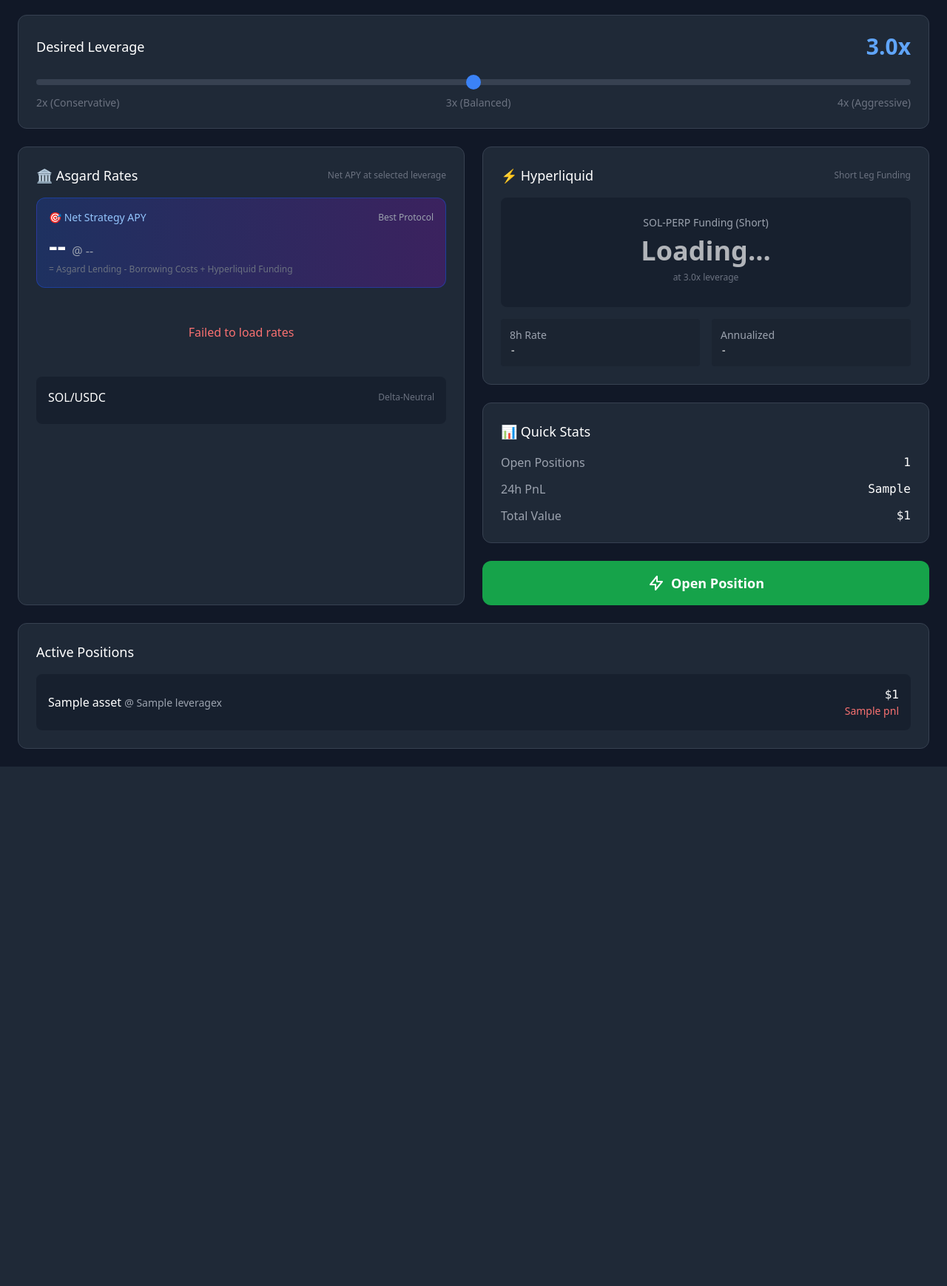
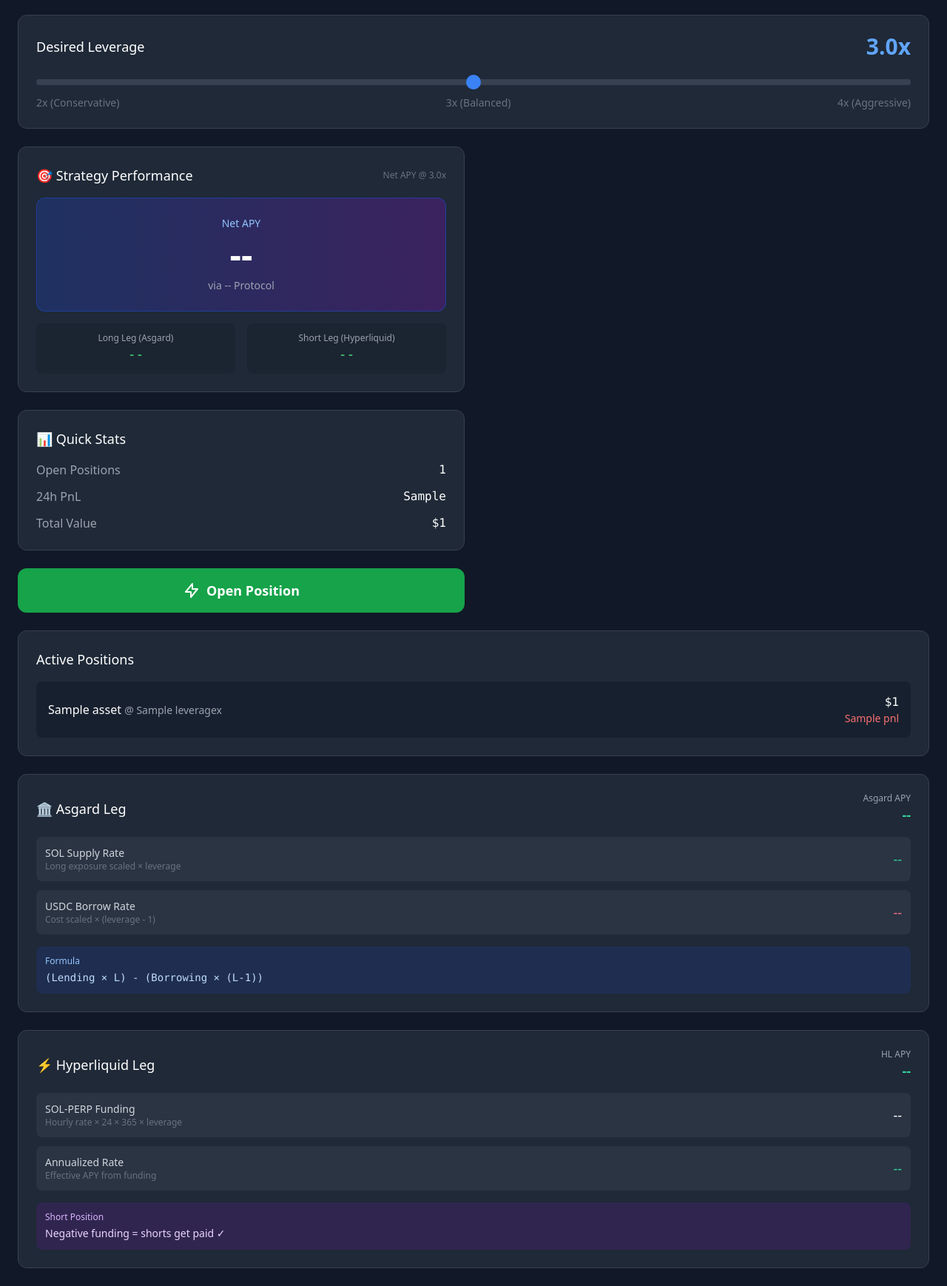
Before and after one commit to joasgard/Asgard-HL-Basisstrategy, a Python web app: template src/dashboard/templates/dashboard.html in a window 1280 px wide. Shown: the part 180-1918 px from the top of the page at 74% size. Before the commit the page ends 1216 px from the top, so only its background shows below. Run offline with Jinja, Linux system fonts and the light colour scheme; the template is opened without the code that fills it: most values are stand-ins (such as "Sample title", 1, 10 or a date in 2020); some libraries are stand-ins or nearby versions.

Commit message:
Dashboard layout: reorganize with Strategy Performance left, leg details stacked right
- Move Net APY display to left column as primary focus
- Add Asgard Leg details panel (top right) with lending/borrowing breakdown
- Add Hyperliquid Leg details panel (bottom right) with funding details
- Add detailed formula explanations for both legs
- Update API to return asgard_details with lending/borrowing/net APY breakdown
- Update JavaScript to populate new leg detail elements
- Update tests for new tuple return from _fetch_asgard_rates

```diff
--- a/src/dashboard/templates/dashboard.html
+++ b/src/dashboard/templates/dashboard.html
@@ -93,76 +93,31 @@
             </div>
 
             <div class="grid grid-cols-2 gap-6">
-                <!-- Asgard Rates Section -->
+                <!-- LEFT COLUMN: Strategy Performance + Quick Stats -->
+                <div class="space-y-6">
+                    <!-- Strategy Performance -->
                     <div class="bg-gray-800 rounded-xl p-6 border border-gray-700">
                         <div class="flex items-center justify-between mb-4">
-                        <h2 class="text-lg font-medium">🏛️ Asgard Rates</h2>
-                        <span class="text-xs text-gray-500">Net APY at selected leverage</span>
+                            <h2 class="text-lg font-medium">🎯 Strategy Performance</h2>
+                            <span class="text-xs text-gray-500">Net APY @ <span id="perf-leverage">3.0</span>x</span>
                         </div>
 
                         <!-- Net APY Display -->
-                    <div class="mb-4 p-4 bg-gradient-to-r from-blue-900/50 to-purple-900/50 border border-blue-700/50 rounded-xl">
-                        <div class="flex items-center justify-between mb-2">
-                            <span class="text-sm text-blue-300">🎯 Net Strategy APY</span>
-                            <span class="text-xs text-gray-400">Best Protocol</span>
-                        </div>
-                        <div class="flex items-baseline gap-2">
-                            <span id="net-apy" class="text-4xl font-bold text-white">--</span>
-                            <span class="text-gray-400">@ <span id="net-apy-protocol">--</span></span>
-                        </div>
-                        <div class="text-xs text-gray-500 mt-1">
-                            = Asgard Lending - Borrowing Costs + Hyperliquid Funding
-                        </div>
+                        <div class="p-6 bg-gradient-to-r from-blue-900/50 to-purple-900/50 border border-blue-700/50 rounded-xl text-center">
+                            <div class="text-sm text-blue-300 mb-2">Net APY</div>
+                            <div class="text-5xl font-bold text-white mb-2" id="net-apy">--</div>
+                            <div class="text-sm text-gray-400">via <span id="net-apy-protocol">--</span> Protocol</div>
                         </div>
 
-                    <div class="space-y-4" id="asgard-rates">
-                        <!-- Loading State -->
-                        <div id="asgard-loading" class="text-center py-8 text-gray-500">
-                            <svg class="animate-spin h-8 w-8 mx-auto mb-2" xmlns="http://www.w3.org/2000/svg" fill="none" viewBox="0 0 24 24">
-                                <circle class="opacity-25" cx="12" cy="12" r="10" stroke="currentColor" stroke-width="4"></circle>
-                                <path class="opacity-75" fill="currentColor" d="M4 12a8 8 0 018-8V0C5.373 0 0 5.373 0 12h4zm2 5.291A7.962 7.962 0 014 12H0c0 3.042 1.135 5.824 3 7.938l3-2.647z"></path>
-                            </svg>
-                            <p class="text-sm">Loading rates...</p>
+                        <!-- Breakdown -->
+                        <div class="mt-4 grid grid-cols-2 gap-4 text-sm">
+                            <div class="bg-gray-900/30 rounded-lg p-3 text-center">
+                                <div class="text-gray-400 text-xs">Long Leg (Asgard)</div>
+                                <div class="font-mono text-lg text-green-400" id="breakdown-long">--</div>
                             </div>
-
-                        <!-- SOL/USDC Only -->
-                        <div class="asgard-asset bg-gray-900/50 rounded-lg p-4">
-                            <div class="flex items-center justify-between mb-2">
-                                <span class="font-medium">SOL/USDC</span>
-                                <span class="text-xs text-gray-500">Delta-Neutral</span>
-                            </div>
-                            <div class="grid grid-cols-2 gap-2 text-sm" id="sol-rates">
-                                <!-- Venues populated by JS -->
-                            </div>
-                        </div>
-                    </div>
-                </div>
-
-                <!-- Hyperliquid Section -->
-                <div class="space-y-6">
-                    <div class="bg-gray-800 rounded-xl p-6 border border-gray-700">
-                        <div class="flex items-center justify-between mb-4">
-                            <h2 class="text-lg font-medium">⚡ Hyperliquid</h2>
-                            <span class="text-xs text-gray-500">Short Leg Funding</span>
-                        </div>
-
-                        <div class="bg-gray-900/50 rounded-lg p-6 text-center">
-                            <div class="text-sm text-gray-400 mb-2">SOL-PERP Funding (Short)</div>
-                            <div class="text-4xl font-bold" id="hl-funding">
-                                <span class="animate-pulse">Loading...</span>
-                            </div>
-                            <div class="text-xs text-gray-500 mt-2">at <span id="hl-leverage">3.0</span>x leverage</div>
-                            <div class="text-xs mt-2" id="funding-explanation"></div>
-                        </div>
-
-                        <div class="mt-4 grid grid-cols-2 gap-4 text-sm">
-                            <div class="bg-gray-900/30 rounded p-3">
-                                <div class="text-gray-400">8h Rate</div>
-                                <div class="font-mono" id="hl-predicted">-</div>
-                            </div>
-                            <div class="bg-gray-900/30 rounded p-3">
-                                <div class="text-gray-400">Annualized</div>
-                                <div class="font-mono" id="hl-annualized">-</div>
+                            <div class="bg-gray-900/30 rounded-lg p-3 text-center">
+                                <div class="text-gray-400 text-xs">Short Leg (Hyperliquid)</div>
+                                <div class="font-mono text-lg text-green-400" id="breakdown-short">--</div>
                             </div>
                         </div>
                     </div>
@@ -224,6 +179,71 @@
                             <p class="text-sm mt-1">Select leverage and click "Open Position" to start</p>
                         </div>
                     {% endif %}
+                </div>
+            </div>
+
+            <!-- Right Column - Leg Details (Stacked) -->
+            <div class="space-y-6">
+                <!-- Asgard Leg Details (Top) -->
+                <div class="bg-gray-800 rounded-xl p-6 border border-gray-700">
+                    <div class="flex items-center justify-between mb-4">
+                        <h2 class="text-lg font-medium">🏛️ Asgard Leg</h2>
+                        <div class="text-right">
+                            <div class="text-xs text-gray-400">Asgard APY</div>
+                            <div id="asgard-total-apy" class="text-lg font-bold text-emerald-400">--</div>
+                        </div>
+                    </div>
+                    <div class="space-y-3">
+                        <div class="flex justify-between items-center p-3 bg-gray-700/50 rounded-lg">
+                            <div>
+                                <div class="text-sm text-gray-300">SOL Supply Rate</div>
+                                <div class="text-xs text-gray-500">Long exposure scaled × leverage</div>
+                            </div>
+                            <div id="asgard-lending-apy" class="text-lg font-medium text-emerald-400">--</div>
+                        </div>
+                        <div class="flex justify-between items-center p-3 bg-gray-700/50 rounded-lg">
+                            <div>
+                                <div class="text-sm text-gray-300">USDC Borrow Rate</div>
+                                <div class="text-xs text-gray-500">Cost scaled × (leverage - 1)</div>
+                            </div>
+                            <div id="asgard-borrowing-apy" class="text-lg font-medium text-rose-400">--</div>
+                        </div>
+                    </div>
+                    <div class="mt-4 p-3 bg-blue-900/30 rounded-lg">
+                        <div class="text-xs text-blue-300 mb-1">Formula</div>
+                        <div class="text-sm text-blue-200 font-mono">(Lending × L) - (Borrowing × (L-1))</div>
+                    </div>
+                </div>
+
+                <!-- Hyperliquid Leg Details (Bottom) -->
+                <div class="bg-gray-800 rounded-xl p-6 border border-gray-700">
+                    <div class="flex items-center justify-between mb-4">
+                        <h2 class="text-lg font-medium">⚡ Hyperliquid Leg</h2>
+                        <div class="text-right">
+                            <div class="text-xs text-gray-400">HL APY</div>
+                            <div id="hl-total-apy" class="text-lg font-bold text-emerald-400">--</div>
+                        </div>
+                    </div>
+                    <div class="space-y-3">
+                        <div class="flex justify-between items-center p-3 bg-gray-700/50 rounded-lg">
+                            <div>
+                                <div class="text-sm text-gray-300">SOL-PERP Funding</div>
+                                <div class="text-xs text-gray-500">Hourly rate × 24 × 365 × leverage</div>
+                            </div>
+                            <div id="hl-funding-rate" class="text-lg font-medium">--</div>
+                        </div>
+                        <div class="flex justify-between items-center p-3 bg-gray-700/50 rounded-lg">
+                            <div>
+                                <div class="text-sm text-gray-300">Annualized Rate</div>
+                                <div class="text-xs text-gray-500">Effective APY from funding</div>
+                            </div>
+                            <div id="hl-annualized" class="text-lg font-medium text-emerald-400">--</div>
+                        </div>
+                    </div>
+                    <div class="mt-4 p-3 bg-purple-900/30 rounded-lg">
+                        <div class="text-xs text-purple-300 mb-1">Short Position</div>
+                        <div class="text-sm text-purple-200">Negative funding = shorts get paid ✓</div>
+                    </div>
                 </div>
             </div>
         </div>
@@ -537,17 +557,49 @@
                     }
                 }
 
-                // Update Hyperliquid
-                const fundingEl = document.getElementById('hl-funding');
+                // Update Asgard Leg Details (if available from API)
+                if (data.asgard_details) {
+                    const lendingEl = document.getElementById('asgard-lending-apy');
+                    const borrowingEl = document.getElementById('asgard-borrowing-apy');
+                    const totalEl = document.getElementById('asgard-total-apy');
+
+                    if (lendingEl) lendingEl.textContent = '+' + data.asgard_details.lending_apy.toFixed(2) + '%';
+                    if (borrowingEl) borrowingEl.textContent = '-' + data.asgard_details.borrowing_apy.toFixed(2) + '%';
+                    if (totalEl) {
+                        const asgardTotal = data.asgard_details.net_apy;
+                        totalEl.textContent = (asgardTotal >= 0 ? '+' : '') + asgardTotal.toFixed(2) + '%';
+                        totalEl.className = 'text-lg font-bold ' + (asgardTotal >= 0 ? 'text-emerald-400' : 'text-rose-400');
+                    }
+                }
+
+                // Update Hyperliquid Leg Details
                 const funding = data.hyperliquid.funding_rate;
                 const annualized = data.hyperliquid.annualized;
 
                 // For shorts: negative funding = you get paid (green), positive = you pay (red)
+                const fundingEl = document.getElementById('hl-funding');
+                if (fundingEl) {
                     fundingEl.textContent = (annualized >= 0 ? '+' : '') + annualized.toFixed(2) + '%';
                     fundingEl.className = 'text-4xl font-bold ' + (annualized <= 0 ? 'text-green-400' : 'text-red-400');
+                }
+
+                // Update new leg detail elements
+                const hlFundingEl = document.getElementById('hl-funding-rate');
+                const hlAnnualEl = document.getElementById('hl-annualized');
+                const hlTotalEl = document.getElementById('hl-total-apy');
+
+                if (hlFundingEl) hlFundingEl.textContent = funding.toFixed(4) + '%';
+                if (hlAnnualEl) hlAnnualEl.textContent = (annualized >= 0 ? '+' : '') + annualized.toFixed(2) + '%';
+                if (hlTotalEl) {
+                    // For short position, negative funding is good (earnings)
+                    const shortApy = -annualized;
+                    hlTotalEl.textContent = (shortApy >= 0 ? '+' : '') + shortApy.toFixed(2) + '%';
+                    hlTotalEl.className = 'text-lg font-bold ' + (shortApy >= 0 ? 'text-emerald-400' : 'text-rose-400');
+                }
 
                 // Explanation text
                 const explanationEl = document.getElementById('funding-explanation');
+                if (explanationEl) {
                     if (annualized < 0) {
                         explanationEl.innerHTML = '<span class="text-green-400">✓ Shorts get paid</span>';
                     } else if (annualized > 0) {
@@ -555,9 +607,12 @@
                     } else {
                         explanationEl.innerHTML = '<span class="text-gray-400">No funding</span>';
                     }
+                }
 
-                document.getElementById('hl-predicted').textContent = funding.toFixed(4) + '%';
-                document.getElementById('hl-annualized').textContent = (annualized >= 0 ? '+' : '') + annualized.toFixed(2) + '%';
+                const hlPredicted = document.getElementById('hl-predicted');
+                const hlAnnualOld = document.getElementById('hl-annualized');
+                if (hlPredicted) hlPredicted.textContent = funding.toFixed(4) + '%';
+                if (hlAnnualOld) hlAnnualOld.textContent = (annualized >= 0 ? '+' : '') + annualized.toFixed(2) + '%';
             } catch (e) {
                 console.error('Failed to fetch rates:', e);
                 document.getElementById('asgard-loading').innerHTML = '<p class="text-red-400">Failed to load rates</p>';
```
Also changed, not shown: src/dashboard/api/rates.py (+20 -4 lines), tests/unit/dashboard/test_rates_api.py (+20 -12 lines). Lines whose indentation alone changed are shown as unchanged.
